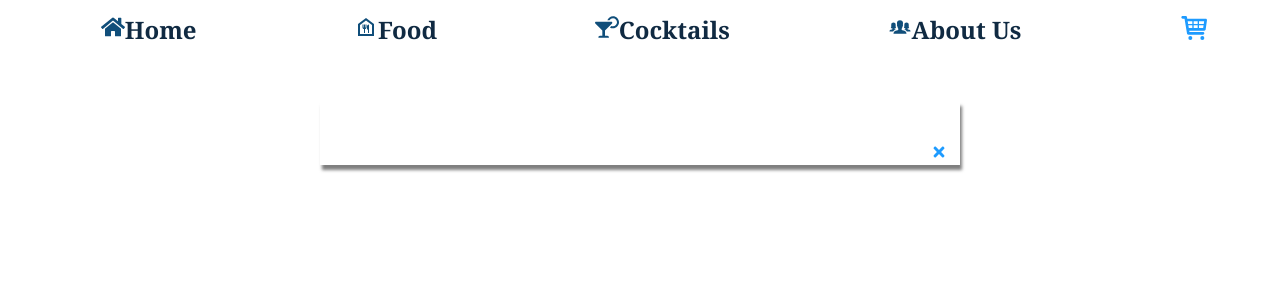
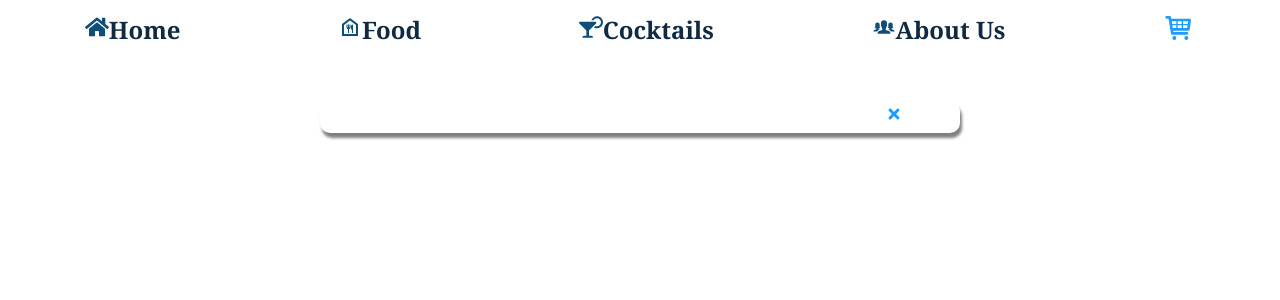
Before and after one commit to Edima2004/Compiled-Experience--REACT, a React (Create React App) app: page /Cart in a window 1280 px wide. Shown: the top 300 px of the page. Built offline with nearby package versions, Linux system fonts and the light colour scheme; no server answers.

Commit message:
styles reupdated

```diff
--- a/src/components/Navbar.js
+++ b/src/components/Navbar.js
@@ -1,7 +1,7 @@
 import { NavData } from "./data";
 import { FaBars, FaTrash } from "react-icons/fa";
 import { TiShoppingCart } from "react-icons/ti";
-//import { Link } from "react-router-dom";
+import { Link } from "react-router-dom";
 import { useGlobalContext } from "./context";
 
 const Navbar = () => {
--- a/src/components/data.js
+++ b/src/components/data.js
@@ -53,12 +53,12 @@ export const NavData = [
 export const social = [
 	{
 		id: 1,
-		url: "htttps://www.facebook.com/edima-marvelous",
+		url: "https://www.facebook.com/edima-marvelous",
 		icon: <FaFacebookF />,
 	},
 	{
 		id: 2,
-		url: "htttps://www.twitter.com/Edima_vthompson?t=kZdKnlHu-CcK6VNheEPvpw&s=09",
+		url: "https://www.twitter.com/Edima_vthompson?t=kZdKnlHu-CcK6VNheEPvpw&s=09",
 		icon: <FaTwitter />,
 	},
 	{
--- a/src/components/pages/Cart.js
+++ b/src/components/pages/Cart.js
@@ -10,10 +10,11 @@ const Cart = () => {
 				<p>
 					<span className={`cartmsg-${color}`}>{icon}</span> {message}
 				</p>
-			</div>
-			<button className="close-sidemenu cart-exit-btn" onClick={closeCartMsg}>
+            <button className="close-sidemenu cart-exit-btn" onClick={closeCartMsg}>
 				<FaTimes />
 			</button>
+			</div>
+
 		</div>
 	);
 };
--- a/src/index.css
+++ b/src/index.css
@@ -36,7 +36,8 @@
   --radius: 0.25rem;
   --light-shadow: 0 5px 15px rgba(0, 0, 0, 0.1);
   --dark-shadow: 0 5px 15px rgba(0, 0, 0, 0.2);
-  --my-shadow:0  5px 15px rgba(0, 0, 0, 0.3);;
+  --my-shadow: 0 5px 15px rgba(0, 0, 0, 0.3);
+  ;
   --max-width: 1170px;
   --fixed-width: 620px;
   --animation: topColor 5s infinite alternate;
@@ -79,7 +80,7 @@ Global Styles
 
 @font-face {
   font-family: 'MyWebFont';
-  src:  url('../src/Niconne-Regular-webfont.woff') format('woff')
+  src: url('../src/Niconne-Regular-webfont.woff') format('woff')
 }
 
 body {
@@ -114,7 +115,6 @@ div .navbar {
   font-size: 1.5rem;
   font-weight: bold;
   padding: .5em .25em;
-  margin-inline: 1rem;
   width: 100%;
   display: flex;
   justify-content: space-around;
@@ -138,7 +138,15 @@ div .navbar {
 
 .all-cart {
   display: flex;
+
 }
+
+@media screen and (max-width:600px) {
+  .all-cart {
+    padding-right: 60%;
+  }
+}
+
 
 .cart-quantity {
   margin: 0 auto;
@@ -153,7 +161,7 @@ div .navbar {
   font-size: .8rem;
 }
 
-.trash{
+.trash {
   font-size: 1rem;
 }
 
@@ -162,7 +170,8 @@ div .navbar {
   margin: 0 auto;
   width: 50%;
   margin-top: 1rem;
-  padding: 2rem;
+  border-radius: 10px;
+  padding: 1rem;
   font-size: 1.1rem;
   text-align: center;
   box-shadow: var(--lightShadow2);
@@ -186,8 +195,6 @@ div .navbar {
   font-size: 2rem;
   color: #1e9bff;
   float: right;
-  margin-left: 20rem;
-
 
 }
 
@@ -210,13 +217,13 @@ div .navbar {
 .cart-exit-btn {
   position: absolute;
   font-size: 1rem;
-  top: 18%;
-  right: 26%;
+  top: 15%;
+  right: 9%;
 
 }
 
 .sidemenu {
-  width: 90%;
+  width: 100%;
 }
 
 .scroll-menu {
@@ -278,8 +285,9 @@ div .navbar {
   text-align: center;
   font-family: 'MyWebFont';
 }
-@media screen and (min-width:1000px){
-  .home-title{
+
+@media screen and (min-width:1000px) {
+  .home-title {
     font-size: 2rem;
   }
 }
@@ -292,14 +300,15 @@ div .navbar {
 .home1 {
   display: flex;
   padding: 2rem;
-  margin:1rem;
+  margin: 1rem;
   gap: 1em;
   line-height: 2.5rem;
   letter-spacing: .05rem;
   font-weight: bold;
-  box-shadow: var( --my-shadow);
+  box-shadow: var(--my-shadow);
 }
-.home1:hover{
+
+.home1:hover {
   background: #e3e3e3;
 }
 
@@ -315,12 +324,14 @@ div .navbar {
 
 .third-home {
 
-    color: black;
+  color: black;
 }
-.fourth-home{
+
+.fourth-home {
   color: #06619d;
   margin-bottom: 2rem;
 }
+
 .home1>* {
   flex-basis: 100%;
 }
@@ -349,6 +360,7 @@ div .navbar {
   text-align: center;
   padding-top: .5rem;
 }
+
 .home-head {
   align-self: center;
 }
@@ -366,7 +378,7 @@ div .navbar {
     grid-template-rows: repeat(3, 1fr);
   }
 
-  img{
+  img {
     width: 90%;
   }
 }
@@ -492,16 +504,18 @@ div .navbar {
   justify-content: space-evenly;
 
 }
-.cock-btn{
-  position:relative;
+
+.cock-btn {
+  position: relative;
   margin-top: 2rem;
 
 }
+
 /** Cocktails */
 .cocktail {
   display: flex;
   flex-direction: row;
-  color:#1294ff;
+  color: #1294ff;
   background: yellow;
 }
 
@@ -556,8 +570,8 @@ a {
   color: var(--clr-primary-2);
   cursor: pointer;
   padding: .5rem;
-  color:white;
-  background-image: linear-gradient(#2573a6,#1e9bff);
+  color: white;
+  background-image: linear-gradient(#2573a6, #1e9bff);
   border-radius: 100px;
   font-size: small;
 }
@@ -612,7 +626,7 @@ button {
   border: solid thin var(--clr-gold);
   border-radius: 100px;
   padding: .5em;
-  margin-inline: 1rem;
+  margin-inline: 1.5rem;
   font-size: small;
   text-transform: capitalize;
   cursor: pointer;
@@ -623,7 +637,7 @@ button {
   border: transparent;
 }
 
-@media (min-width:600px) {
+@media (max-width:500px) {
   .btn-menu {
     margin-right: .5rem;
   }
@@ -672,21 +686,26 @@ button {
 
 .footer-p {
   color: var(--clr-primary-2);
+  margin-inline: 1rem;
   padding-bottom: 2rem;
 }
 
 .footer-item {
   display: inline-flex;
-  width: 15%;
+
 }
 
 .footer-btn {
   cursor: pointer;
   margin: .5rem 3rem;
-  width: 2rem;
   background-color: transparent
 }
 
+@media screen and (max-width:600px) {
+  .footer-item {
+    width: 25%;
+  }
+}
 
 /* slider */
 .quote {
@@ -721,12 +740,13 @@ article {
   width: 100%;
   /*height: 70%;*/
   opacity: 0;
-  margin-bottom: 1.5rem;
+  margin-bottom: 1rem;
   transition: var(--transition);
 }
+
 @media screen and (max-width:600px) {
-  article{
-    margin-bottom:3rem
+  article {
+    margin-bottom: 3rem
   }
 }
 
@@ -888,7 +908,7 @@ Cocktail
 
 .cocktail {
   margin: 0 auto;
-  width: 90%;
+  width: 100%;
   text-align: center;
   background: var(--mainWhite);
   margin-bottom: 2rem;
@@ -1017,15 +1037,16 @@ Form
   }
 }
 
-@media screen and (max-width:600px) {
+@media screen and (max-width:500px) {
   .review-section {
-    margin-bottom:5rem ;}
+    margin-bottom: 8rem;
+  }
 
 }
 
 
 /*? Dark mode */
-.dark-home{
+.dark-home {
   /*color: #fff;*/
   background: #000 !important;
 }
```
